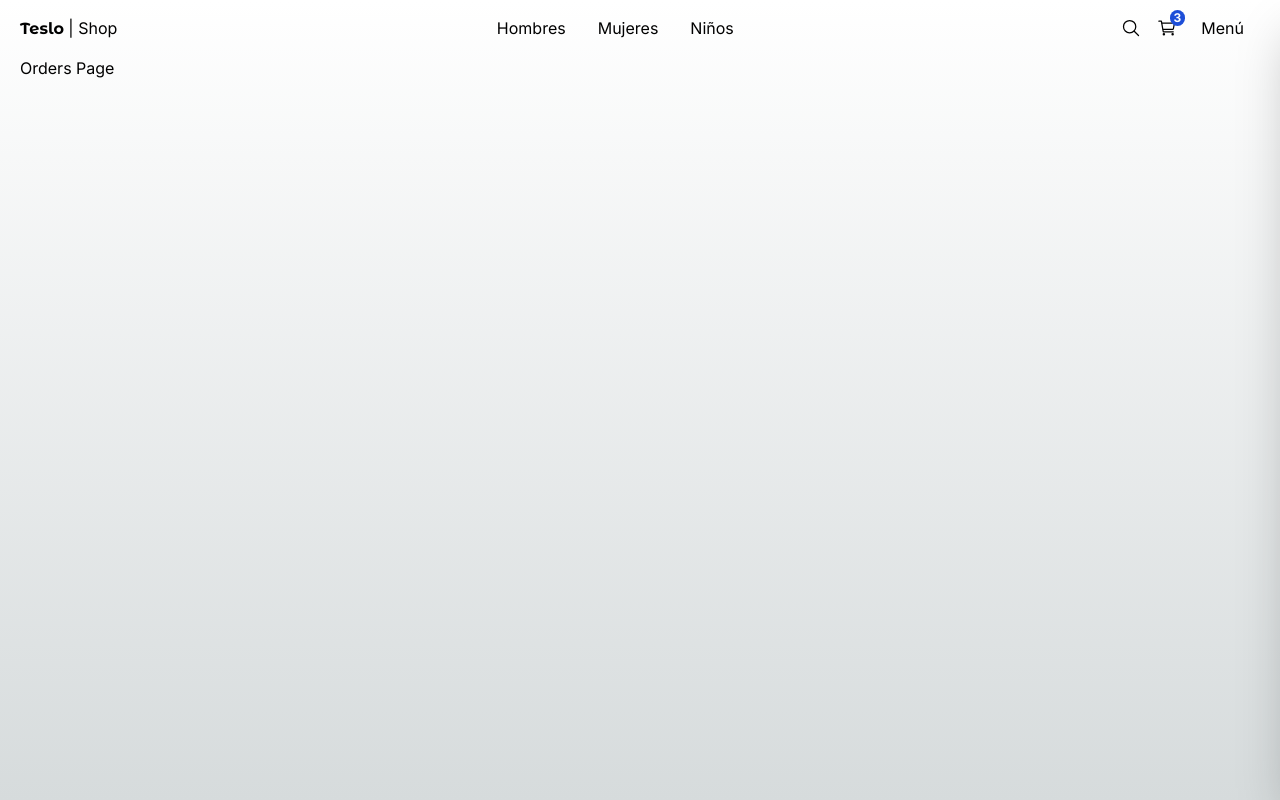
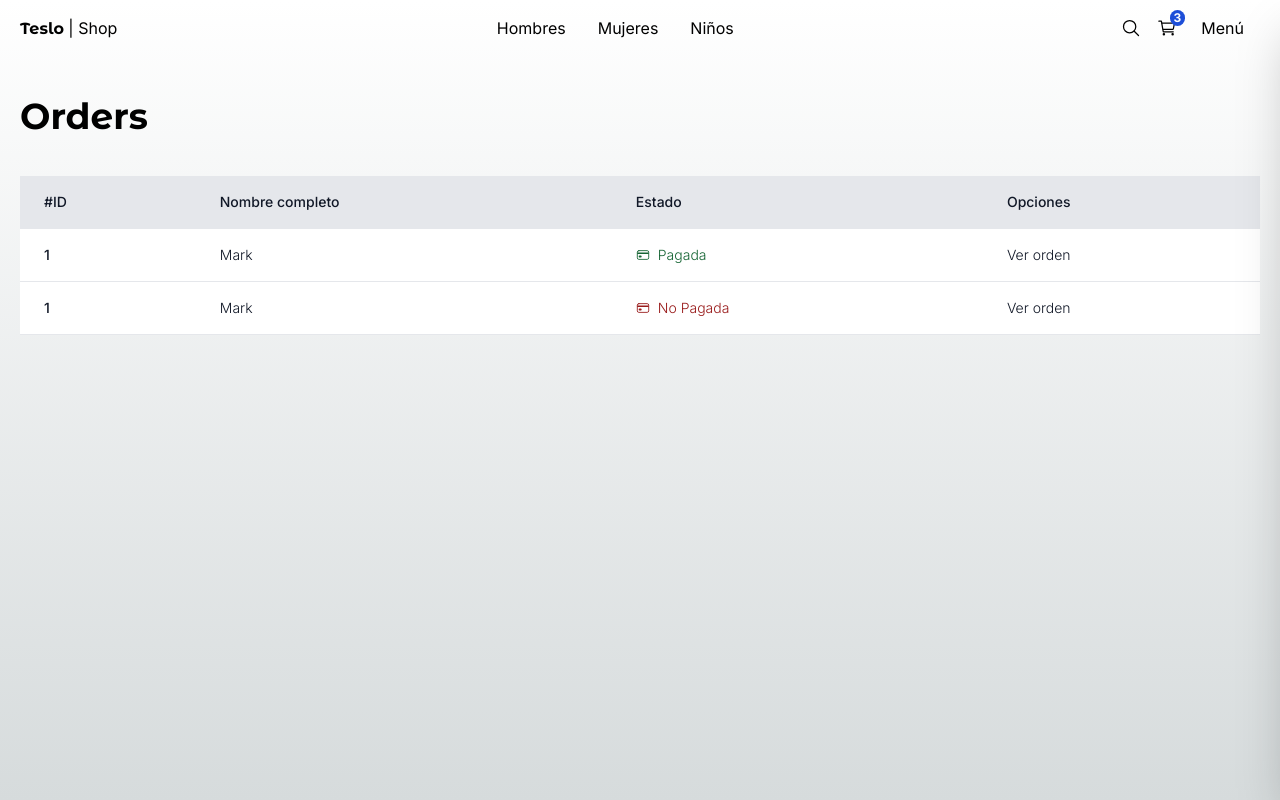
Before and after one commit to Newflaree/next-app_teslo-shop, a Next.js app: page /orders in a window 1280 px wide. Built offline with nearby package versions, Linux system fonts and the light colour scheme.

Commit message:
Pantalla de ordenes de compra

```diff
--- a/src/app/(shop)/orders/page.tsx
+++ b/src/app/(shop)/orders/page.tsx
@@ -1,7 +1,77 @@
+// Next.js
+import NextLink from 'next/link';
+import { IoCardOutline } from 'react-icons/io5';
+import { Title } from '@/components';
+
+
 export default function() {
   return (
-    <div>
-      <h1>Orders Page</h1>
-    </div>
+    <>
+      <Title title="Orders" />
+
+      <div className="mb-10">
+        <table className="min-w-full">
+          <thead className="bg-gray-200 border-b">
+            <tr>
+              <th scope="col" className="text-sm font-medium text-gray-900 px-6 py-4 text-left">
+                #ID
+              </th>
+              <th scope="col" className="text-sm font-medium text-gray-900 px-6 py-4 text-left">
+                Nombre completo
+              </th>
+              <th scope="col" className="text-sm font-medium text-gray-900 px-6 py-4 text-left">
+                Estado
+              </th>
+              <th scope="col" className="text-sm font-medium text-gray-900 px-6 py-4 text-left">
+                Opciones
+              </th>
+            </tr>
+          </thead>
+          <tbody>
+
+            <tr className="bg-white border-b transition duration-300 ease-in-out hover:bg-gray-100">
+
+              <td className="px-6 py-4 whitespace-nowrap text-sm font-medium text-gray-900">1</td>
+              <td className="text-sm text-gray-900 font-light px-6 py-4 whitespace-nowrap">
+                Mark
+              </td>
+              <td className="flex items-center text-sm  text-gray-900 font-light px-6 py-4 whitespace-nowrap">
+
+                <IoCardOutline className="text-green-800" />
+                <span className='mx-2 text-green-800'>Pagada</span>
+
+              </td>
+              <td className="text-sm text-gray-900 font-light px-6 ">
+                <NextLink href="/orders/123" className="hover:underline">
+                  Ver orden
+                </NextLink>
+              </td>
+
+            </tr>
+
+            <tr className="bg-white border-b transition duration-300 ease-in-out hover:bg-gray-100">
+
+              <td className="px-6 py-4 whitespace-nowrap text-sm font-medium text-gray-900">1</td>
+              <td className="text-sm text-gray-900 font-light px-6 py-4 whitespace-nowrap">
+                Mark
+              </td>
+              <td className="flex items-center text-sm  text-gray-900 font-light px-6 py-4 whitespace-nowrap">
+
+                <IoCardOutline className="text-red-800" />
+                <span className='mx-2 text-red-800'>No Pagada</span>
+
+              </td>
+              <td className="text-sm text-gray-900 font-light px-6 ">
+                <NextLink href="/orders/123" className="hover:underline">
+                  Ver orden
+                </NextLink>
+              </td>
+
+            </tr>
+
+          </tbody>
+        </table>
+      </div>
+    </>
   );
 }
```
